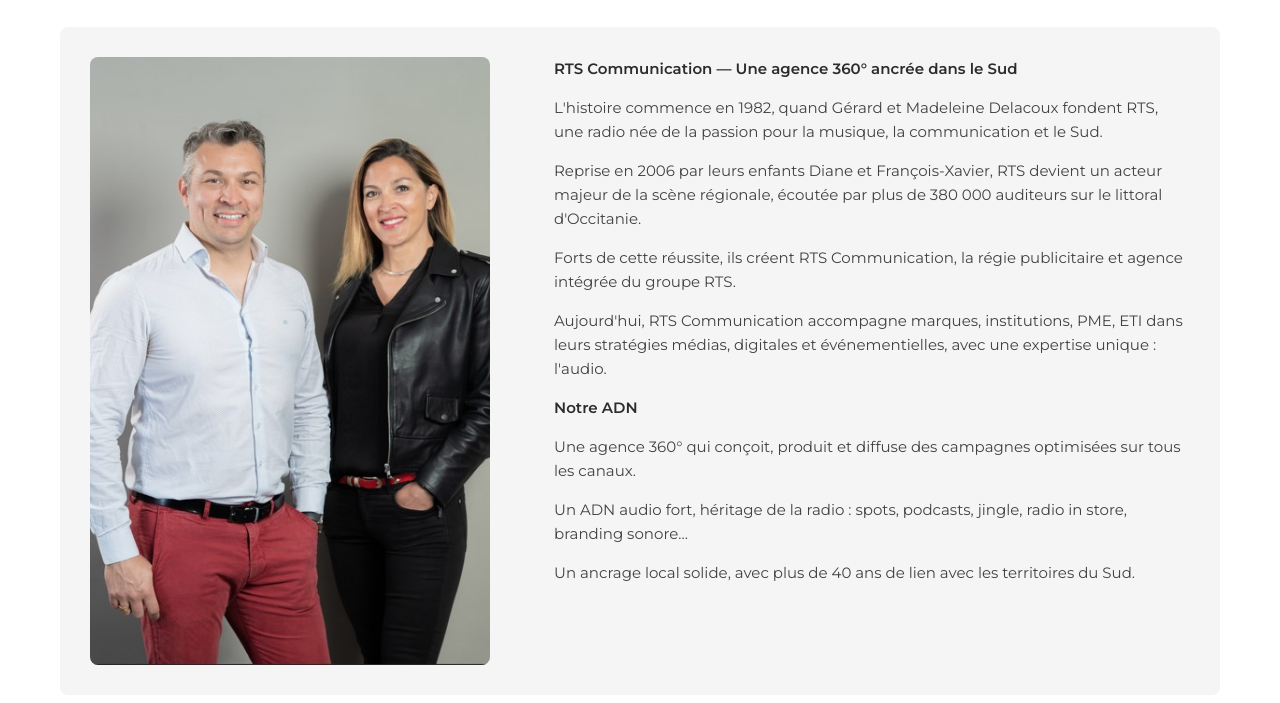
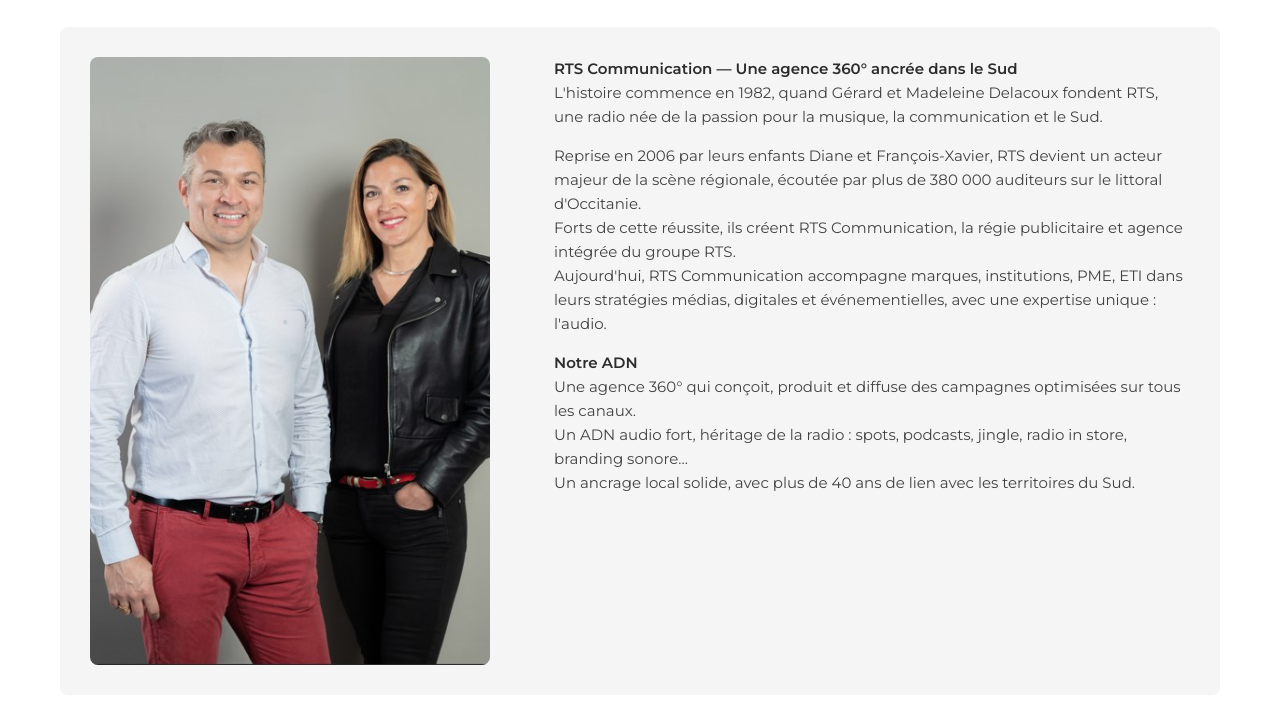
Before and after one commit to rtsfm/rtscommunication2026, a website built with Vite: page index.html in a window 1280 px wide. Shown: the part 689-1392 px from the top of the page. Built offline with nearby package versions, Linux system fonts and the light colour scheme.

Commit message:
Updated index.html

```diff
--- a/index.html
+++ b/index.html
@@ -27,15 +27,17 @@
                 <div class="about-content">
                     <img src="/public/François-Xavier et Diane Delacoux.jpg" alt="François-Xavier et Diane Delacoux" class="about-image">
                     <div class="about-text">
-                        <p><strong>RTS Communication — Une agence 360° ancrée dans le Sud</strong></p>
-                        <p>L'histoire commence en 1982, quand Gérard et Madeleine Delacoux fondent RTS, une radio née de la passion pour la musique, la communication et le Sud.</p>
-                        <p>Reprise en 2006 par leurs enfants Diane et François-Xavier, RTS devient un acteur majeur de la scène régionale, écoutée par plus de 380 000 auditeurs sur le littoral d'Occitanie.</p>
-                        <p>Forts de cette réussite, ils créent RTS Communication, la régie publicitaire et agence intégrée du groupe RTS.</p>
-                        <p>Aujourd'hui, RTS Communication accompagne marques, institutions, PME, ETI dans leurs stratégies médias, digitales et événementielles, avec une expertise unique : l'audio.</p>
-                        <p><strong>Notre ADN</strong></p>
-                        <p>Une agence 360° qui conçoit, produit et diffuse des campagnes optimisées sur tous les canaux.</p>
-                        <p>Un ADN audio fort, héritage de la radio : spots, podcasts, jingle, radio in store, branding sonore…</p>
-                        <p>Un ancrage local solide, avec plus de 40 ans de lien avec les territoires du Sud.</p>
+                        <p><strong>RTS Communication — Une agence 360° ancrée dans le Sud</strong><br>
+                        L'histoire commence en 1982, quand Gérard et Madeleine Delacoux fondent RTS, une radio née de la passion pour la musique, la communication et le Sud.</p>
+
+                        <p>Reprise en 2006 par leurs enfants Diane et François-Xavier, RTS devient un acteur majeur de la scène régionale, écoutée par plus de 380 000 auditeurs sur le littoral d'Occitanie.<br>
+                        Forts de cette réussite, ils créent RTS Communication, la régie publicitaire et agence intégrée du groupe RTS.<br>
+                        Aujourd'hui, RTS Communication accompagne marques, institutions, PME, ETI dans leurs stratégies médias, digitales et événementielles, avec une expertise unique : l'audio.</p>
+
+                        <p><strong>Notre ADN</strong><br>
+                        Une agence 360° qui conçoit, produit et diffuse des campagnes optimisées sur tous les canaux.<br>
+                        Un ADN audio fort, héritage de la radio : spots, podcasts, jingle, radio in store, branding sonore…<br>
+                        Un ancrage local solide, avec plus de 40 ans de lien avec les territoires du Sud.</p>
                     </div>
                 </div>
             </section>
```
